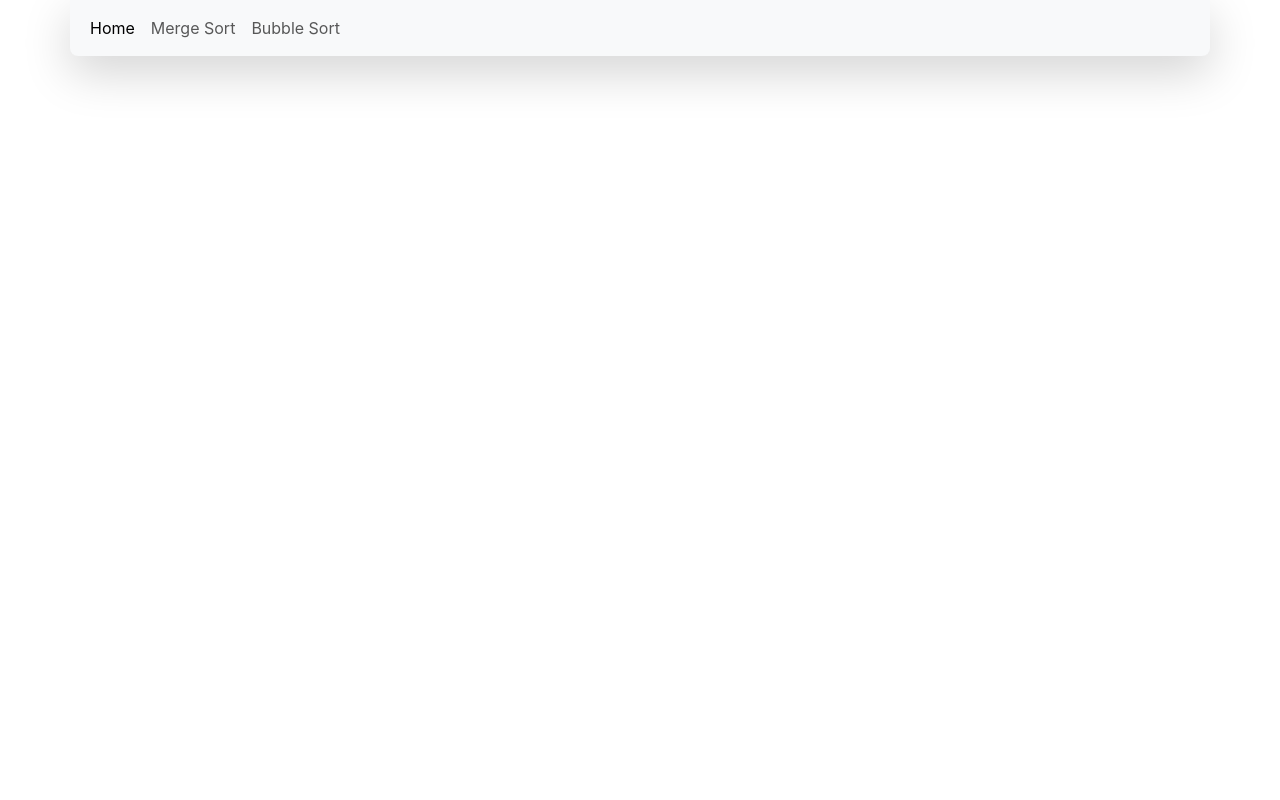
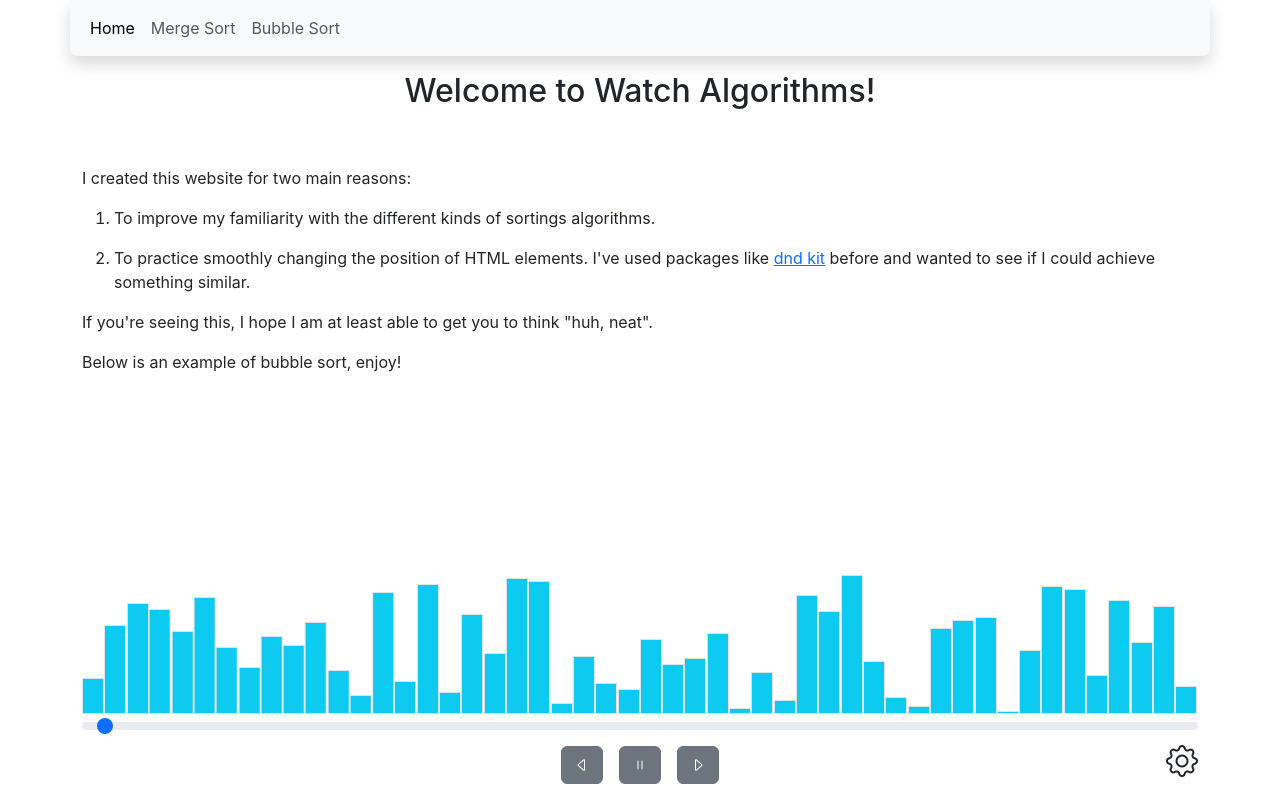
Before and after one commit to joegar000/watch-algorithms, a React (Create React App) app: page /#/ in a window 1280 px wide. Built offline with nearby package versions, Linux system fonts and the light colour scheme.

Commit message:
Create home page

```diff
--- a/src/App.tsx
+++ b/src/App.tsx
@@ -3,6 +3,7 @@ import { Link, Route, Routes } from 'react-router-dom';
 import { SortControls } from './components/controls';
 import { bubbleSort } from './algorithms/bubble';
 import { mergeSort } from './algorithms/merge';
+import { Welcome } from './components/welcome';
 
 function App() {
   return (
@@ -13,7 +14,7 @@ function App() {
         </div>
         <div className="row flex-fill">
           <Routes>
-            <Route path="/" element={<div />} />
+            <Route path="/" element={<Welcome />} />
             <Route path="/bubble-sort" element={<SortControls key="bubble" algorithm={bubbleSort} />} />
             <Route path="/merge-sort" element={<SortControls key="merge" algorithm={mergeSort} />} />
           </Routes>
@@ -25,7 +26,7 @@ function App() {
 
 function Nav() {
   return (
-    <nav className="navbar navbar-expand-lg bg-body-tertiary shadow-lg rounded-bottom-3">
+    <nav className="navbar navbar-expand-lg bg-body-tertiary shadow rounded-bottom-3">
       <div className="container-fluid">
         <button className="navbar-toggler" type="button" data-bs-toggle="collapse" data-bs-target="#navbarNav" aria-controls="navbarNav" aria-expanded="false" aria-label="Toggle navigation">
           <span className="navbar-toggler-icon"></span>
--- a/src/components/controls.tsx
+++ b/src/components/controls.tsx
@@ -6,10 +6,15 @@ import "./styles/controls.css";
 import { Sortable } from "./sortable";
 
 
-export function SortControls(props: { stepDuration?: number, algorithm: (nums: number[]) => ColumnSortProps[][] }) {
+export function SortControls(props: {
+  stepDuration?: number,
+  algorithm: (nums: number[]) => ColumnSortProps[][],
+  startPlaying?: boolean,
+  defaultSpeed?: number
+}) {
   const [index, setIndex] = useState(0);
-  const [playing, setPlaying] = useState(false);
-  const [speed, setSpeed] = useState(1);
+  const [playing, setPlaying] = useState(props.startPlaying ?? false);
+  const [speed, setSpeed] = useState(props.defaultSpeed !== undefined ? Math.min(props.defaultSpeed, 100) : 1);
   const [count, setCount] = useState(50);
   const [settingsOpen, setSettingsOpen] = useState(false);
   const [triggerRegen, setTriggerRegen] = useState(false);
--- /dev/null
+++ b/src/components/welcome.tsx
@@ -0,0 +1,32 @@
+import { bubbleSort } from "../algorithms/bubble";
+import { SortControls } from "./controls";
+
+export function Welcome() {
+  return (
+    <>
+      <div>
+        <div className="d-flex align-items-center flex-column pt-3 pb-5">
+          <h2>Welcome to Watch Algorithms!</h2>
+        </div>
+        <div>
+          <p>I created this website for two main reasons:</p>
+          <ol>
+            <li><p>To improve my familiarity with the different kinds of sortings algorithms.</p></li>
+            <li>
+              <p>
+                To practice smoothly changing the position of HTML elements. I've used packages
+                like <a href="https://dndkit.com/" target="_blank">dnd kit</a> before and wanted to see if
+                I could achieve something similar.
+              </p>
+            </li>
+          </ol>
+          <p>If you're seeing this, I hope I am at least able to get you to think "huh, neat".</p>
+          <p>Below is an example of bubble sort, enjoy!</p>
+        </div>
+      </div>
+      <div>
+        <SortControls algorithm={bubbleSort} startPlaying={true} />
+      </div>
+    </>
+  );
+}
```
